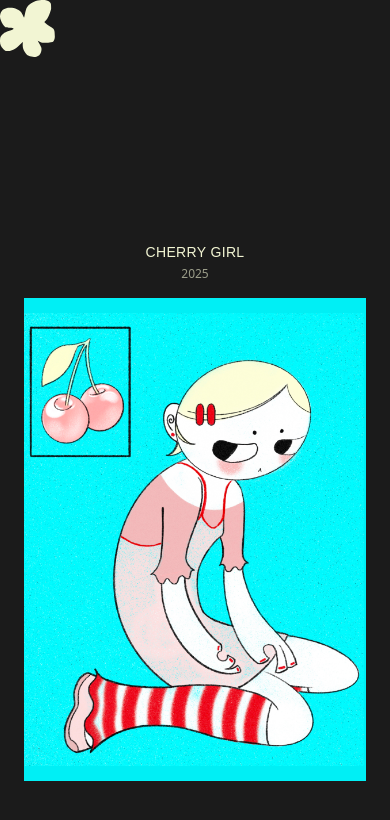
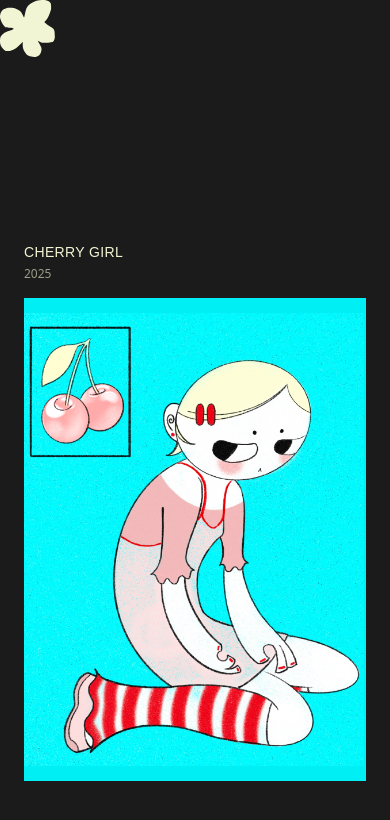
Before and after one commit to mikasenghaas/caecilieliden, a Next.js app: page /gallery/cherry-girl in a window 390 px wide. Shown: the top 820 px of the page. Built offline with nearby package versions, Linux system fonts and the light colour scheme; a web font is replaced by a local one.

Commit message:
move text to left

```diff
--- a/app/gallery/[slug]/page.tsx
+++ b/app/gallery/[slug]/page.tsx
@@ -34,8 +34,8 @@ export default async function GalleryPage({ params }: GalleryPageProps) {
 
       <main className="min-h-screen flex items-center justify-center px-6 py-12">
         {/* Mobile layout */}
-        <div className="lg:hidden flex flex-col items-center w-full mt-16 mb-8">
-          <div className="mb-4 text-center">
+        <div className="lg:hidden flex flex-col items-start w-full mt-16 mb-8">
+          <div className="mb-4 text-start">
             <h1 className="font-display text-sm uppercase tracking-wide mb-1">
               {metadata.title}
             </h1>
```
